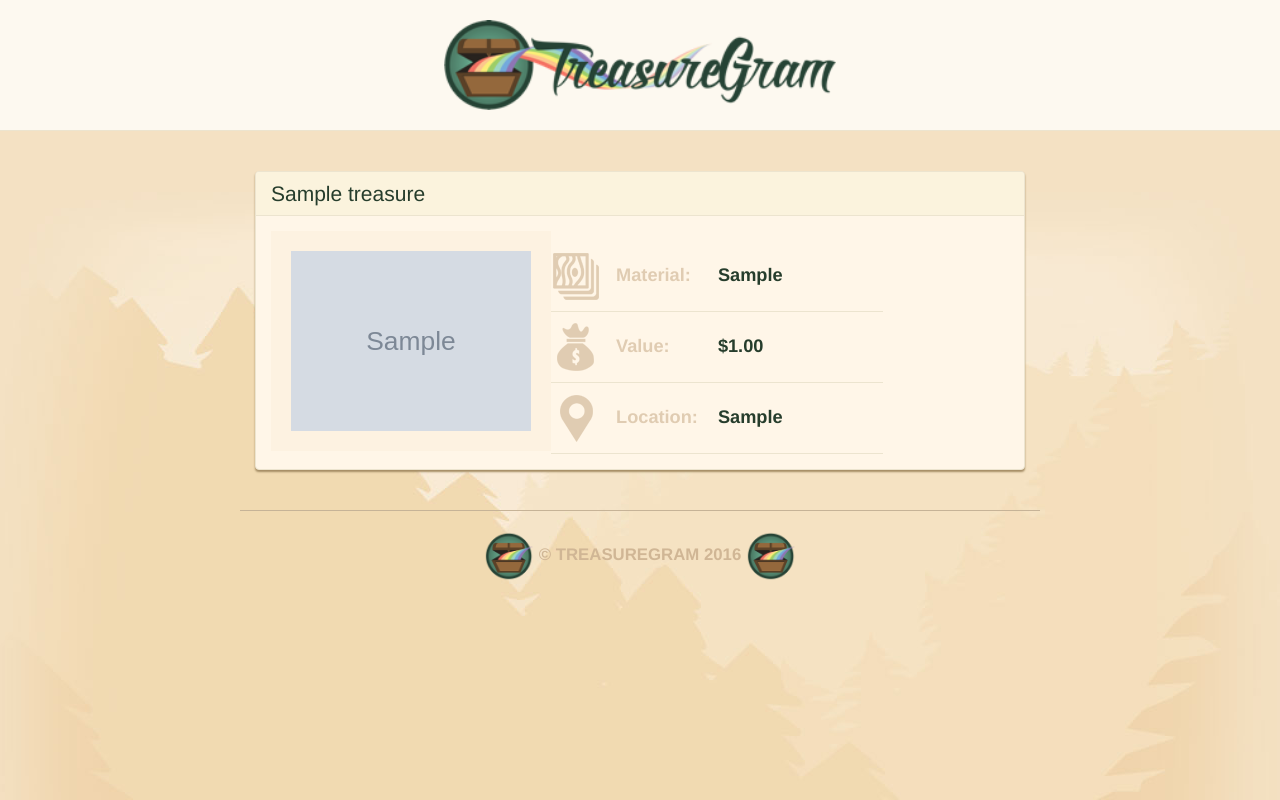
After one commit to arthuroe/treasure_gram, a Django app: page /1/ in a window 1280 px wide. The commit adds this page. Run offline with Django 3.2, Linux system fonts and the light colour scheme; tables that the repository leaves empty hold one stand-in row (values such as "Sample post"); grey boxes marked "Sample" are stand-in pictures; some libraries are stand-ins or nearby versions.

Commit message:
Templates
- Template tags
- Template inheritance
- Details page and url configuration

```diff
--- a/main_app/static/style.css
+++ b/main_app/static/style.css
@@ -8,7 +8,7 @@ body {
 }
 
 .container {
-  max-width: 700px;
+  max-width: 800px;
   padding-top: 40px;
 }
 
@@ -66,17 +66,22 @@ body {
 
 .treasure-photo {
   background: #fdf2e1;
-  float: left;
-  margin-right: 5%;
   padding: 20px;
   position: relative;
   text-align: center;
-  width: 50%;
+  max-width: 100%;
+  display: block;
+}
+
+.treasure-detail-photo {
+  float: left;
 }
 
 .treasure-photo img {
   height: 180px;
   max-width: 100%;
+  margin: 0 auto;
+  display: block;
 }
 
 .treasure-table {
--- /dev/null
+++ b/main_app/templates/base.html
@@ -0,0 +1,26 @@
+{% load staticfiles %}
+<!DOCTYPE html>
+<html lang="en">
+<head>
+    <link href="{% static 'bootstrap.min.css' %}" rel="stylesheet" media="screen">
+    <link href="{% static 'style.css' %}" rel="stylesheet" media="screen">
+    <title>TreasureGram</title>
+</head>
+<body>
+
+  <nav class="navbar navbar-default navbar-static-top text-center" role="navigation">
+      <a href="/"><img src="{% static "images/logo.png" %}" height="90"  ></a>
+  </nav>
+
+  <main class="container container--mw700">
+    {% block content %}
+    {% endblock %}
+  </main>
+
+  <footer class="footer container text-center" role="contentinfo">
+  <img src="{% static 'images/brand-icon.png' %}" height="50" alt="">
+  © TreasureGram 2016
+  <img src="{% static 'images/brand-icon.png' %}" height="50" alt="">
+</footer>
+</body>
+</html>
--- /dev/null
+++ b/main_app/templates/detail.html
@@ -0,0 +1,41 @@
+{% extends 'base.html' %}
+{% load staticfiles %}
+
+{% block content %}
+<div class="treasure panel panel-default">
+
+  <div class="panel-heading">
+    <h3 class="panel-title">{{ treasure.name }}</h3>
+  </div>
+
+  <div class="panel-body">
+    <div class="treasure-photo treasure-detail-photo">
+      <img src="{{ treasure.img_url }}" height="100">
+    </div>
+    <table class="treasure-table">
+      <tr>
+        <th>
+          <img src="{% static "images/material-icon.png" %}" alt="Material Icon">
+          Material:
+        </th>
+        <td>{{ treasure.materials }}</td>
+      </tr>
+      <tr>
+        <th>
+          <img src="{% static "images/value-icon.png" %}" alt="Value Icon">
+          Value:
+        </th>
+        <td>${{ treasure.value }}</td>
+      </tr>
+      <tr>
+        <th>
+          <img src="{% static "images/location-icon.png" %}" alt="Location Icon">
+          Location:
+        </th>
+        <td>{{ treasure.location }}</td>
+      </tr>
+    </table>
+
+  </div>
+</div>
+{% endblock %}
--- a/main_app/urls.py
+++ b/main_app/urls.py
@@ -4,4 +4,5 @@ from . import views
 
 urlpatterns = [
     url(r'^$', views.home),
+    url(r'^([0-9]+)/$', views.detail)
 ]
--- a/main_app/views.py
+++ b/main_app/views.py
@@ -6,6 +6,11 @@ from .models import Treasure
 def home(request):
     treasures = Treasure.objects.all()
     return render(request, 'index.html', {'treasures': treasures})
+
+
+def detail(request, treasure_id):
+    treasure = Treasure.objects.get(id=treasure_id)
+    return render(request, 'detail.html', {'treasure': treasure})
 
 
 # class Treasure:
```
Also changed, not shown: main_app/templates/index.html (+13 -48 lines), main_app/templates/tr.html (deleted).
